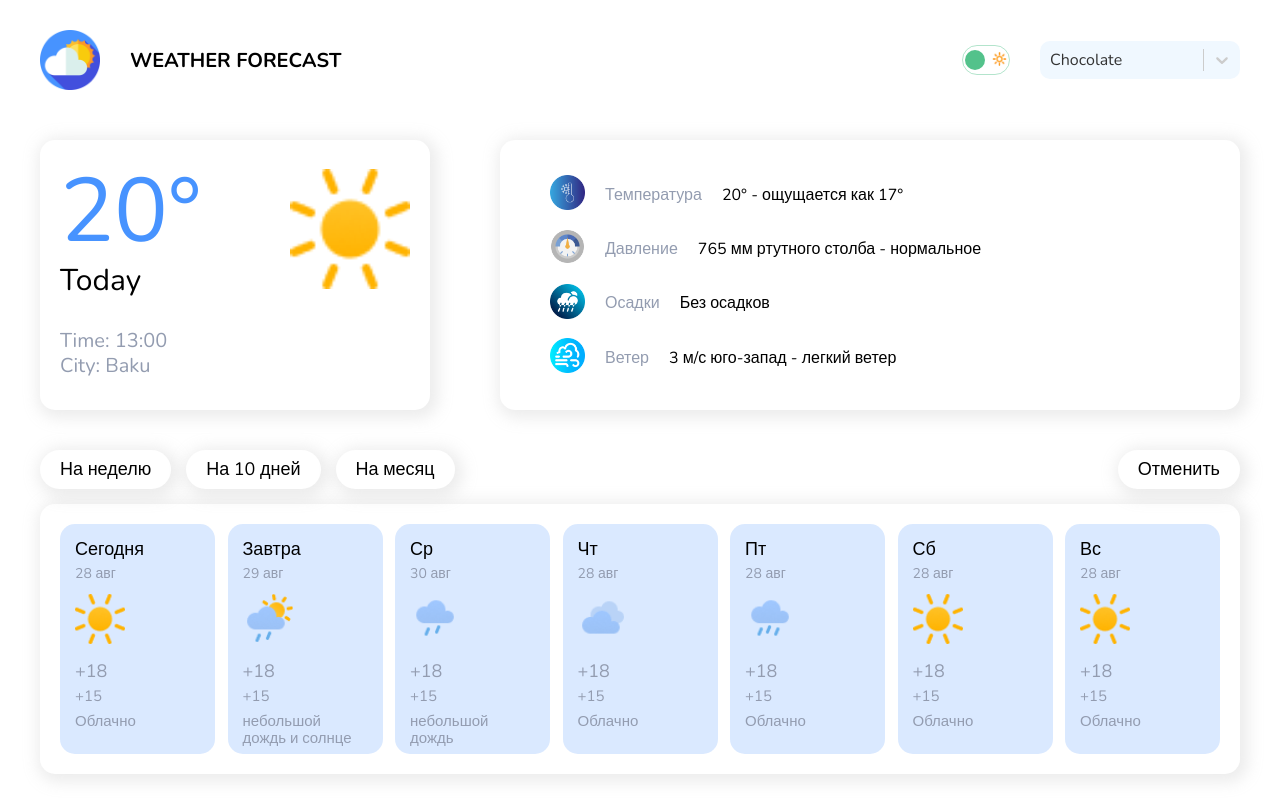
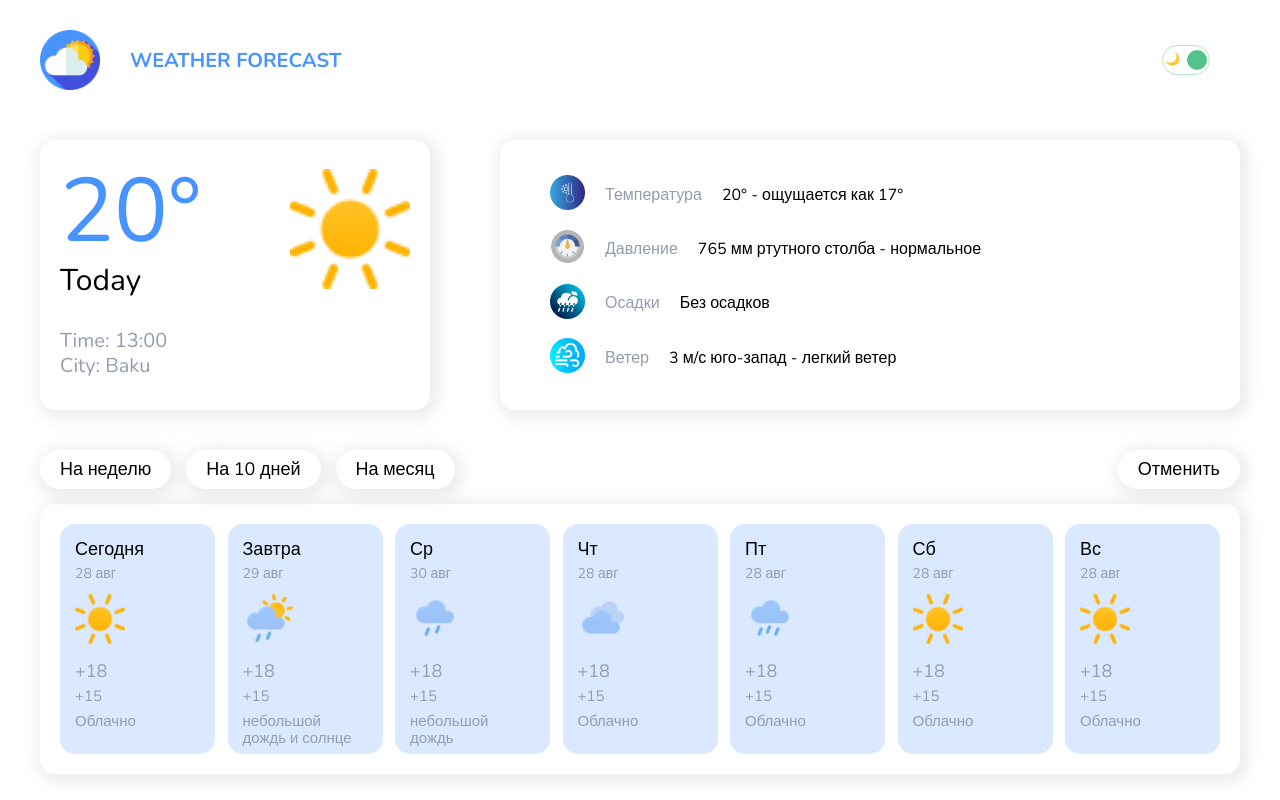
Before and after one commit to KhaganRustamov/Weather_App, a Next.js app: page / in a window 1280 px wide. Built offline with nearby package versions, Linux system fonts and the light colour scheme.

Commit message:
make light/dark theme

```diff
--- a/src/app/global.css
+++ b/src/app/global.css
@@ -1,27 +1,18 @@
-:root {
-  --body-background: #fff;
-  --component-background: #fff;
-  --text-color: #000;
-  --card-background: rgba(71, 147, 255, 0.2);
-  --box-shadow: 3px 3px 15px 5px rgba(180, 180, 180, 0.25);
-}
-
 .dark {
   --body-background: #000;
   --component-background: #4f4f4f;
-  --text-color: #fff;
+  --text-color: #f0e9e9;
   --card-background: #2e3035;
-  --box-shadow: 3px 3px 15px 5px rgba(243, 231, 231, 0.25);
 }
 
 .light {
-  --body-background: #fff;
-  --component-background: #fff;
+  --body-background: #f0e9e9;
+  --component-background: #f0e9e9;
   --text-color: #000;
   --card-background: rgba(71, 147, 255, 0.2);
-  --box-shadow: 3px 3px 15px 5px rgba(180, 180, 180, 0.25);
 }
 
-body {
+.theme {
   background-color: var(--body-background);
+  transition: 1s;
 }
--- a/src/app/layout.tsx
+++ b/src/app/layout.tsx
@@ -2,6 +2,7 @@
 import { Nunito } from "next/font/google";
 
 import Header from "@/components/header/Header";
+import { ThemeProvider } from "@/context/ThemeContext";
 import Popup from "@/components/popup/Popup";
 import "./global.css";
 
@@ -22,10 +23,12 @@
     <html lang="en">
       <body className={nunito.className}>
         {/* <Popup /> */}
-        <div className="container">
-          <Header />
-          {children}
-        </div>
+        <ThemeProvider>
+          <div className="container">
+            <Header />
+            {children}
+          </div>
+        </ThemeProvider>
       </body>
     </html>
   );
--- a/src/components/days/days.module.scss
+++ b/src/components/days/days.module.scss
@@ -7,7 +7,7 @@
   padding: 20px;
   width: 1160px;
   background-color: var(--component-background);
-  box-shadow: var(--box-shadow);
+  box-shadow: $box-shadow;
   border-radius: $border-radius;
   margin-top: 15px;
 
@@ -69,7 +69,7 @@
 
 .cancel,
 .tab {
-  box-shadow: var(--box-shadow);
+  box-shadow: $box-shadow;
   border-radius: 20px;
   padding: 9px 20px;
   background-color: var(--component-background);
--- a/src/components/header/Header.jsx
+++ b/src/components/header/Header.jsx
@@ -1,3 +1,5 @@
+'use client'
+
 import Image from "next/image";
 import Select from "react-select";
 
@@ -13,16 +15,16 @@
 ];
 
 const Header = () => {
-  const colourStyles = {
-    control: (styles) => ({
-      ...styles,
-      backgroundColor: "#F0F8FF",
-      width: "200px",
-      height: "30px",
-      border: "none",
-      borderRadius: "10px",
-    }),
-  };
+  // const colourStyles = {
+  //   control: (styles) => ({
+  //     ...styles,
+  //     backgroundColor: "#F0F8FF",
+  //     width: "200px",
+  //     height: "30px",
+  //     border: "none",
+  //     borderRadius: "10px",
+  //   }),
+  // };
 
   return (
     <header className={styles.root}>
@@ -32,11 +34,11 @@
       </div>
       <div className={styles.wrapper}>
         <Theme />
-        <Select
+        {/* <Select
           defaultValue={options[0]}
           styles={colourStyles}
           options={options}
-        />
+        /> */}
       </div>
     </header>
   );
--- a/src/components/header/header.module.scss
+++ b/src/components/header/header.module.scss
@@ -1,3 +1,5 @@
+@import "@/styles/variables.scss";
+
 .root {
   display: flex;
   align-items: center;
@@ -17,4 +19,5 @@
   text-transform: uppercase;
   font-weight: bold;
   font-size: 20px;
+  color: $primary-color;
 }
--- a/src/components/popup/popup.module.scss
+++ b/src/components/popup/popup.module.scss
@@ -12,7 +12,7 @@
   padding: 40px;
   width: 750px;
   background: var(--component-background);
-  box-shadow: var(--box-shadow);
+  box-shadow: $box-shadow;
   border-radius: $border-radius;
 }
 
--- a/src/components/theme/Theme.jsx
+++ b/src/components/theme/Theme.jsx
@@ -1,13 +1,20 @@
+import { useContext } from "react";
+
+import { ThemeContext } from "@/context/ThemeContext";
+
 import styles from "./theme.module.scss";
 
-import "@/app/global.css";
+const Theme = () => {
+  const { toggle, mode } = useContext(ThemeContext);
 
-const Theme = () => {
   return (
-    <div className={styles.container}>
+    <div className={styles.container} onClick={toggle}>
       <div className={styles.icon}>🌙</div>
       <div className={styles.icon}>🔆</div>
-      <div className={styles.ball}></div>
+      <div
+        className={styles.ball}
+        style={mode === "dark" ? { left: "2px" } : { right: "2px" }}
+      ></div>
     </div>
   );
 };
--- a/src/components/thisDay/thisDay.module.scss
+++ b/src/components/thisDay/thisDay.module.scss
@@ -3,7 +3,7 @@
 .root {
   margin-top: 50px;
   background: var(--component-background);
-  box-shadow: var(--box-shadow);
+  box-shadow: $box-shadow;
   border-radius: $border-radius;
   width: 350px;
   height: 230px;
--- a/src/components/thisDayInfo/thisDayInfo.module.scss
+++ b/src/components/thisDayInfo/thisDayInfo.module.scss
@@ -3,7 +3,7 @@
 .root {
   margin-top: 50px;
   background: var(--component-background);
-  box-shadow: var(--box-shadow);
+  box-shadow: $box-shadow;
   border-radius: $border-radius;
   width: 700px;
   height: 230px;
--- /dev/null
+++ b/src/context/ThemeContext.jsx
@@ -0,0 +1,21 @@
+"use client";
+
+import { createContext, useState } from "react";
+
+export const ThemeContext = createContext();
+
+export const ThemeProvider = ({ children }) => {
+  const [mode, setMode] = useState(() => localStorage.getItem("theme"));
+
+  const toggle = () => {
+    const newMode = mode === "dark" ? "light" : "dark";
+    setMode(newMode);
+    localStorage.setItem("theme", newMode);
+  };
+
+  return (
+    <ThemeContext.Provider value={{ toggle, mode }}>
+      <div className={`theme ${mode}`}>{children}</div>
+    </ThemeContext.Provider>
+  );
+};
--- a/src/styles/variables.scss
+++ b/src/styles/variables.scss
@@ -1,3 +1,4 @@
 $primary-color: #4793ff;
 $base-color: #939cb0;
 $border-radius: 15px;
+$box-shadow: 3px 3px 15px 5px rgba(180, 180, 180, 0.25);
```
